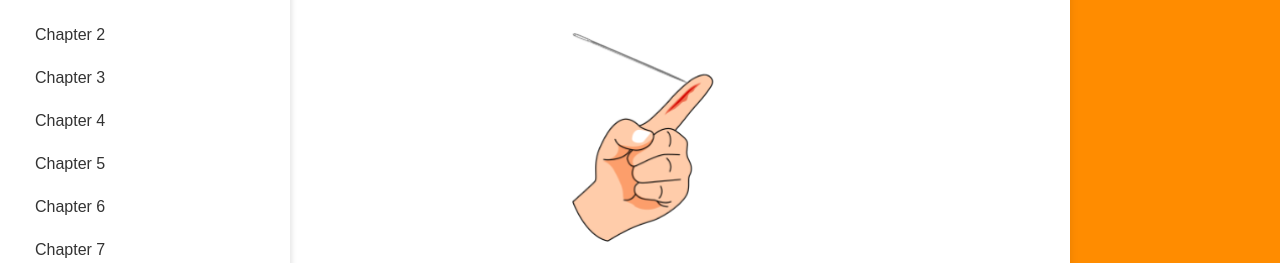
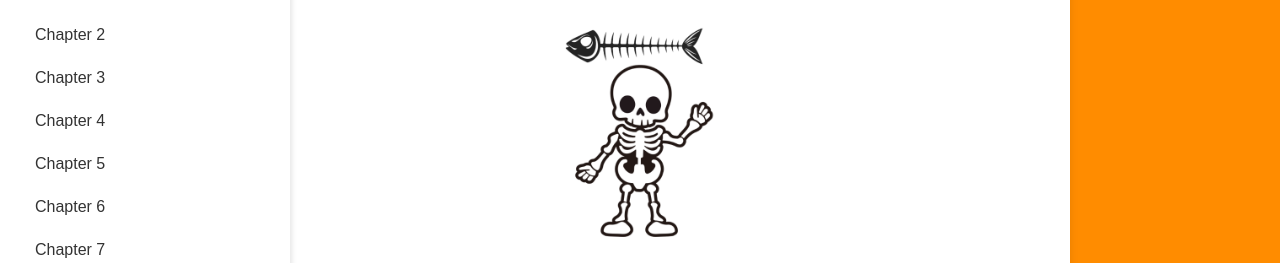
Before and after one commit to wan-wee/flashcard, a plain HTML site: page page2.html in a window 1280 px wide. Shown: the part 158-421 px from the top of the page. Drawn offline with Linux system fonts and the light colour scheme.

Commit message:
UPDATE IMAGE AND AUDIO

```diff
--- a/page2.html
+++ b/page2.html
@@ -3,7 +3,7 @@ talking pen
 
 <html>
 <head>
-    <title>RANGSANGAN - Interactive Learning</title>
+    <title>VERTEBRATA - Interactive Learning</title>
     <style>
         body {
             font-family: Arial, sans-serif;
@@ -256,7 +256,7 @@ talking pen
 
         <div class="character-image">
             <!-- Replace with actual character image -->
-            <img src="image/bab1 t3.png" alt="Click here" class="bab1 t3">
+            <img src="image/2bab1 t2.png" alt="Click here" class="2bab1 t2">
         </div>
 
         <div class="language-section" onclick="playAudio('VertebrataM')">
```
Also changed, not shown: image/2bab1 t2.png (added), 3 other files.
